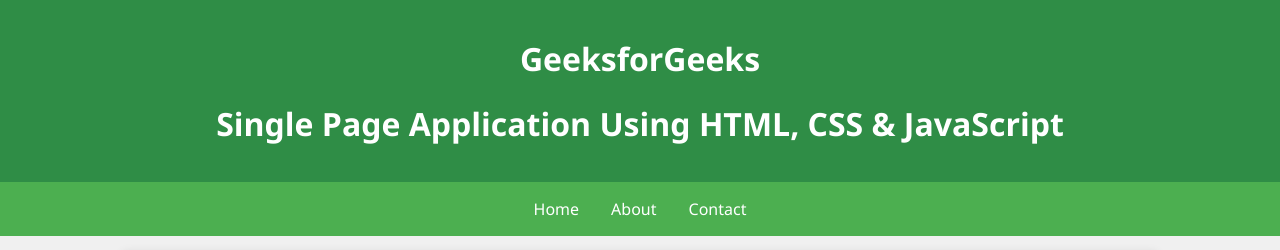
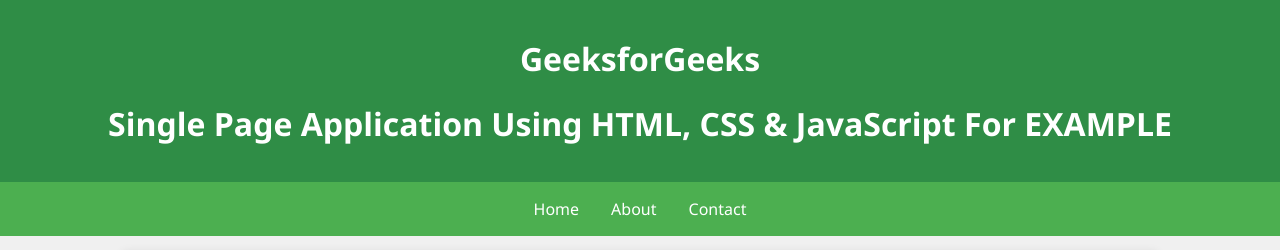
Before and after one commit to ronaldglobal/simple-app-ci, a plain HTML site: page index.html in a window 1280 px wide. Shown: the top 250 px of the page. Drawn offline with Linux system fonts and the light colour scheme.

Commit message:
ubah title for example

```diff
--- a/index.html
+++ b/index.html
@@ -17,7 +17,7 @@
 			</h1>
 			<h1>
 				Single Page Application Using
-				HTML, CSS & JavaScript
+				HTML, CSS & JavaScript For EXAMPLE
 			</h1>
 		</header>
 		<nav>
```
